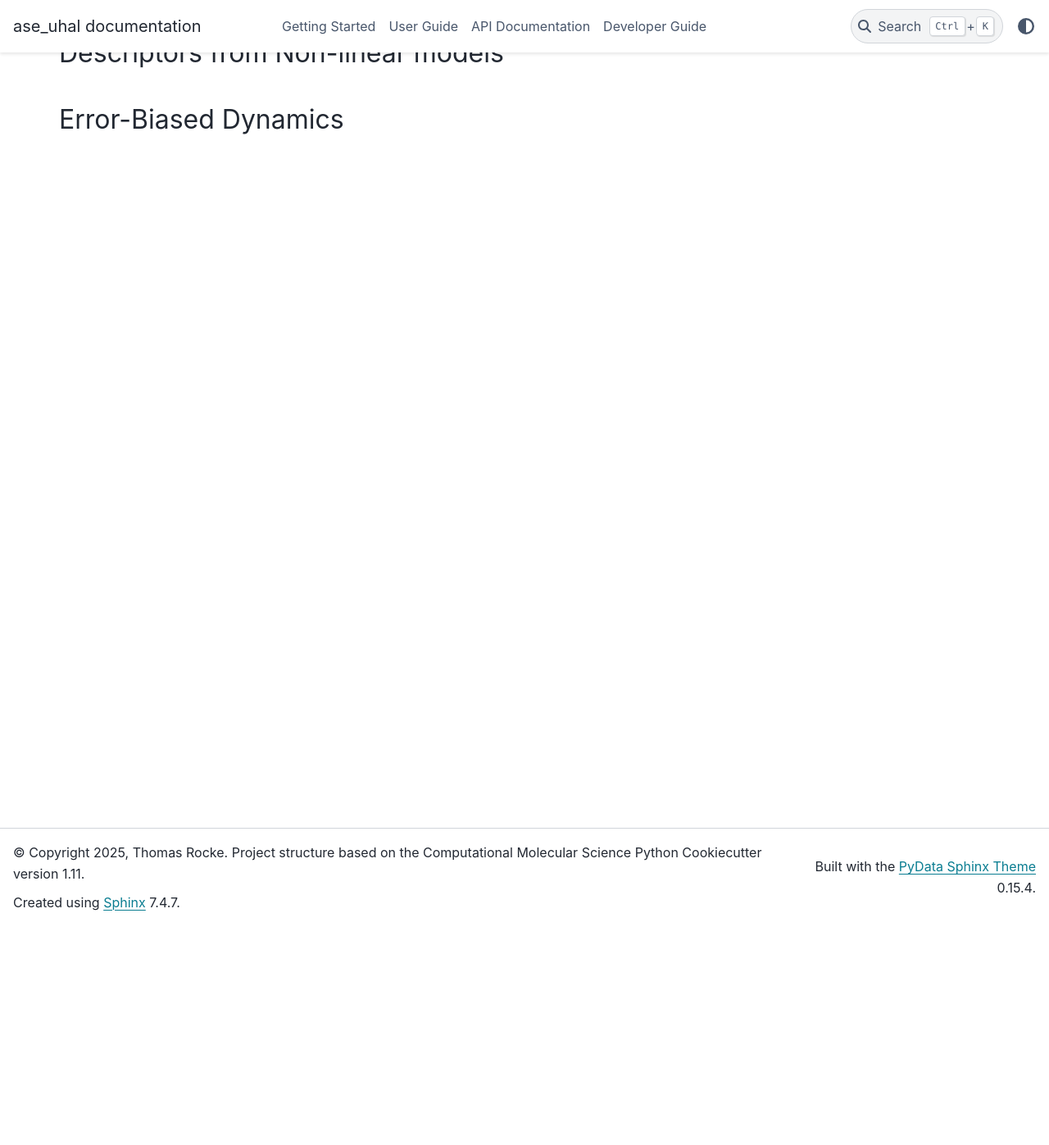
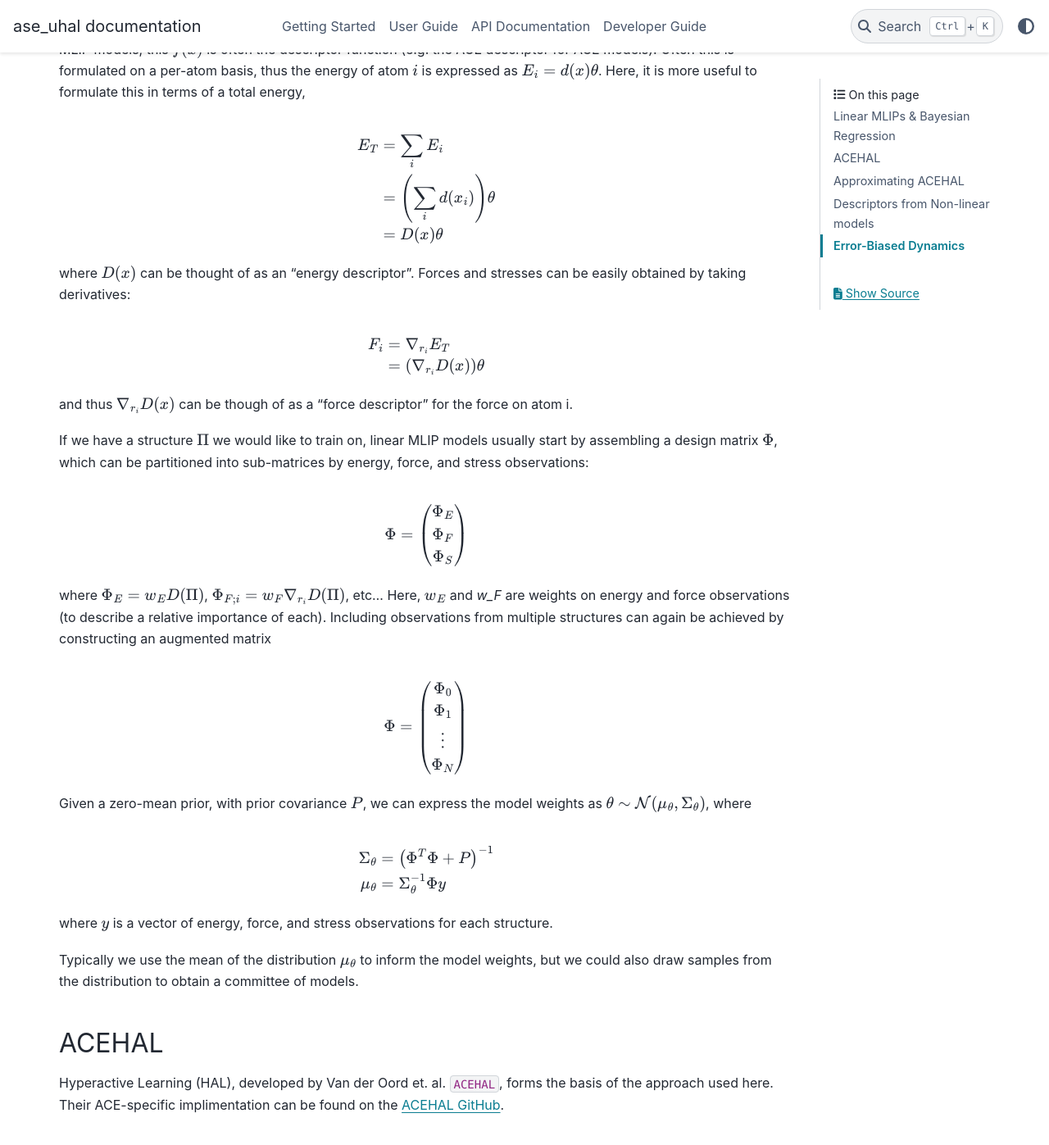
Before and after one commit to kermodegroup/ase_uhal, a Sphinx documentation site: the page built from docs/user-guide/theory.rst, in a window 1280 px wide and 1400 px high, scrolled down 270 px. Shown: the top 1397 px of the window at 82% size. Built offline with Sphinx 7.4.7 and the PyData theme 0.15.4, drawn with Linux system fonts in a browser that asks for light colours; the version number could not be read and is left out; cross-references to code outside the pages are shown as plain code; some of the changed text lies outside the part shown.

Commit message:
Start of theory docs

```diff
--- a/docs/conf.py
+++ b/docs/conf.py
@@ -50,8 +50,11 @@ extensions = [
     'sphinx.ext.napoleon',
     'sphinx.ext.intersphinx',
     'sphinx.ext.extlinks',
+    # 'sphinx.ext.imgmath',
+    'sphinx.ext.mathjax',
     'sphinx_design',
     'sphinx_copybutton',
+    'sphinxcontrib.bibtex',
 ]
 
 
@@ -60,6 +63,17 @@ napoleon_google_docstring = False
 napoleon_use_param = False
 napoleon_use_ivar = True
 
+bibtex_reference_style = "label"
+bibtex_default_style = 'plain'
+bibtex_bibfiles = ["user-guide/refs.bib"]
+
+#imgmath_image_format = 'svg'
+
+mathjax3_config = {'chtml': {
+    'displayAlign' : 'center'
+}}
+
+mathjax_path = 'https://cdn.mathjax.org/mathjax/latest/MathJax.js?config=TeX-AMS-MML_HTMLorMML'
 # Add any paths that contain templates here, relative to this directory.
 templates_path = ['_templates']
 
--- /dev/null
+++ b/docs/user-guide/refs.bib
@@ -0,0 +1,19 @@
+@Article{ACEHAL,
+author={van der Oord, Cas
+and Sachs, Matthias
+and Kov{\'a}cs, D{\'a}vid P{\'e}ter
+and Ortner, Christoph
+and Cs{\'a}nyi, G{\'a}bor},
+title={Hyperactive learning for data-driven interatomic potentials},
+journal={npj Computational Materials},
+year={2023},
+month={Sep},
+day={13},
+volume={9},
+number={1},
+pages={168},
+abstract={Data-driven interatomic potentials have emerged as a powerful tool for approximating ab initio potential energy surfaces. The most time-consuming step in creating these interatomic potentials is typically the generation of a suitable training database. To aid this process hyperactive learning (HAL), an accelerated active learning scheme, is presented as a method for rapid automated training database assembly. HAL adds a biasing term to a physically motivated sampler (e.g. molecular dynamics) driving atomic structures towards uncertainty in turn generating unseen or valuable training configurations. The proposed HAL framework is used to develop atomic cluster expansion (ACE) interatomic potentials for the AlSi10 alloy and polyethylene glycol (PEG) polymer starting from roughly a dozen initial configurations. The HAL generated ACE potentials are shown to be able to determine macroscopic properties, such as melting temperature and density, with close to experimental accuracy.},
+issn={2057-3960},
+doi={10.1038/s41524-023-01104-6},
+url={https://doi.org/10.1038/s41524-023-01104-6}
+}
--- a/docs/user-guide/theory.rst
+++ b/docs/user-guide/theory.rst
@@ -2,9 +2,57 @@
 Theory
 =======
 
-Approximating Bayesian Regression
+Linear MLIPs & Bayesian Regression
 ----------------------------------
+A linear model is any model which can be expressed as :math:`M(x, \theta) = f(x)\theta`, where :math:`\theta` are model weights.
+For linear MLIP models, this :math:`f(x)` is often the descriptor function (e.g. the ACE descriptor for ACE models).
+Often this is formulated on a per-atom basis, thus the energy of atom :math:`i` is expressed as :math:`E_i = d(x)\theta`.
+Here, it is more useful to formulate this in terms of a total energy,
 
+.. math::
+    E_T &= \sum_i E_i \\
+        &= \left(\sum_i d(x_i)\right) \theta \\
+        &= D(x) \theta
+
+where :math:`D(x)` can be thought of as an "energy descriptor". Forces and stresses can be easily obtained by taking derivatives:
+
+.. math::
+    F_i &= \nabla_{r_i} E_T \\
+        &= \left(\nabla_{r_i} D(x)\right) \theta
+
+and thus :math:`\nabla_{r_i} D(x)` can be though of as a "force descriptor" for the force on atom i.
+
+If we have a structure :math:`\Pi` we would like to train on, linear MLIP models usually start by assembling a design matrix
+:math:`\Phi`, which can be partitioned into sub-matrices by energy, force, and stress observations:
+
+.. math:: \Phi &= \begin{pmatrix} \Phi_E \\ \Phi_F \\ \Phi_S\end{pmatrix}
+
+where :math:`\Phi_{E} = w_E D(\Pi)`, :math:`\Phi_{F;i} = w_F \nabla_{r_i}D(\Pi)`, etc... Here, :math:`w_E` and `w_F` are weights
+on energy and force observations (to describe a relative importance of each). Including observations from multiple structures can
+again be achieved by constructing an augmented matrix
+
+.. math:: \Phi = \begin{pmatrix} \Phi_0 \\ \Phi_1 \\ \vdots \\ \Phi_N \end{pmatrix}
+
+Given a zero-mean prior, with prior covariance :math:`P`, we can express the model weights as :math:`\theta \sim \mathcal{N}(\mu_\theta, \Sigma_\theta)`,
+where
+
+.. math::
+    \Sigma_\theta &= \left(\Phi^T\Phi + P\right)^{-1} \\
+    \mu_\theta &= \Sigma_\theta^{-1} \Phi y
+
+where :math:`y` is a vector of energy, force, and stress observations for each structure.
+
+Typically we use the mean of the distribution :math:`\mu_\theta` to inform the model weights, but we could also draw samples from the distribution
+to obtain a committee of models.
+
+ACEHAL
+------
+Hyperactive Learning (HAL), developed by Van der Oord et. al. :cite:`ACEHAL`, forms the basis of the approach used here.
+Their ACE-specific implimentation can be found on the `ACEHAL GitHub <https://github.com/ACEsuit/ACEHAL/tree/main>`__.
+
+
+Approximating ACEHAL
+---------------------------------
 
 Descriptors from Non-linear models
 ----------------------------------
```
Also changed, not shown: other parts of docs/user-guide/theory.rst (+3 -0 lines).
